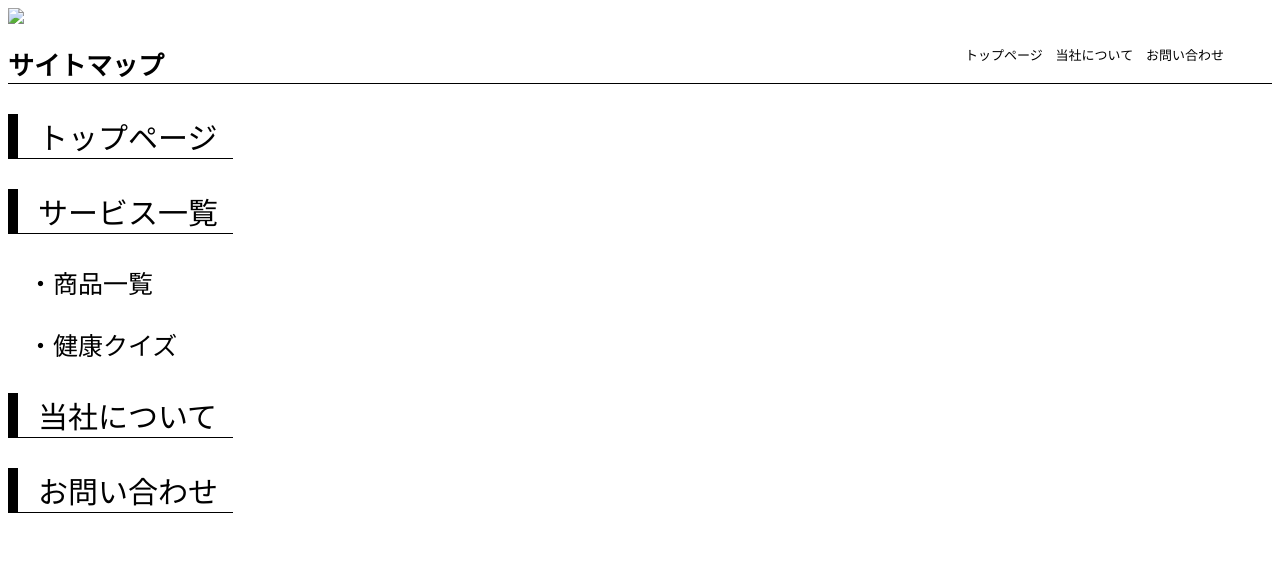
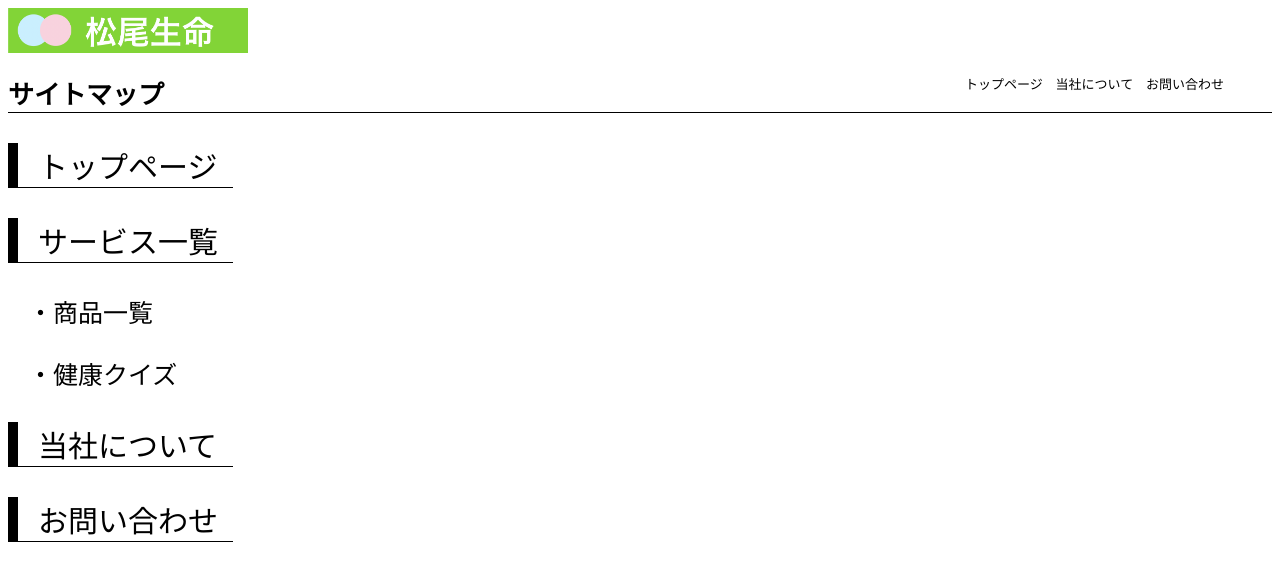
Before and after one commit to matsuoka18/matsuoseimei, a plain HTML site: page index6.2.html in a window 1280 px wide. Drawn offline with Linux system fonts and the light colour scheme.

Commit message:
Update index6.2.html

```diff
--- a/index6.2.html
+++ b/index6.2.html
@@ -5,7 +5,7 @@
         <title>サイトマップ</title>
     </head>
     <body onload="start()">
-          <a href="index.html"><img class="img2" src="img/matu6.jpeg" width="240px"></a>
+          <a href="index.html"><img class="img2" src="matu6.jpeg" width="240px"></a>
         <h1>サイトマップ</h1>
         <div class="top">
         <div><a href="index.html">トップページ</a></div>
```
